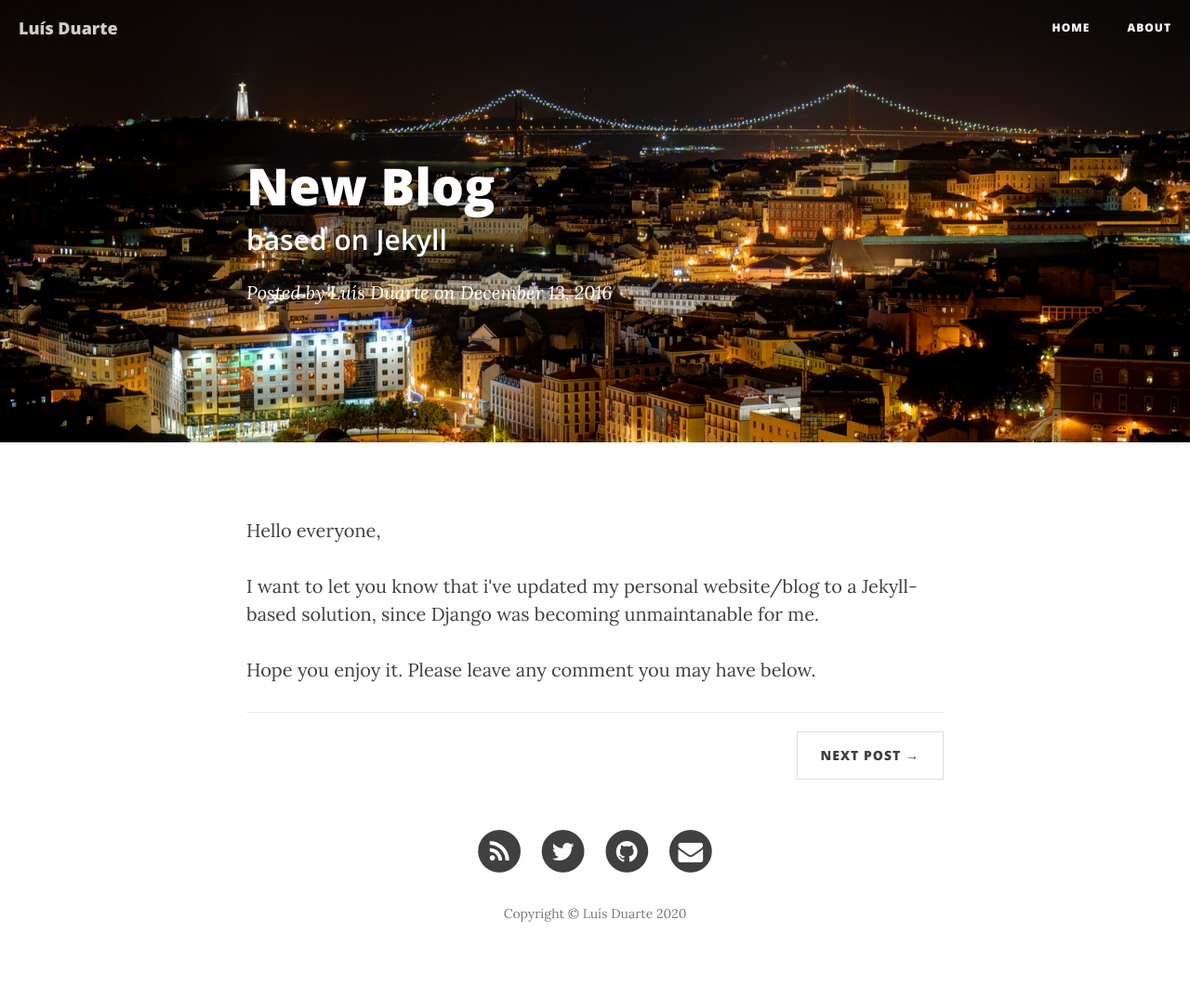
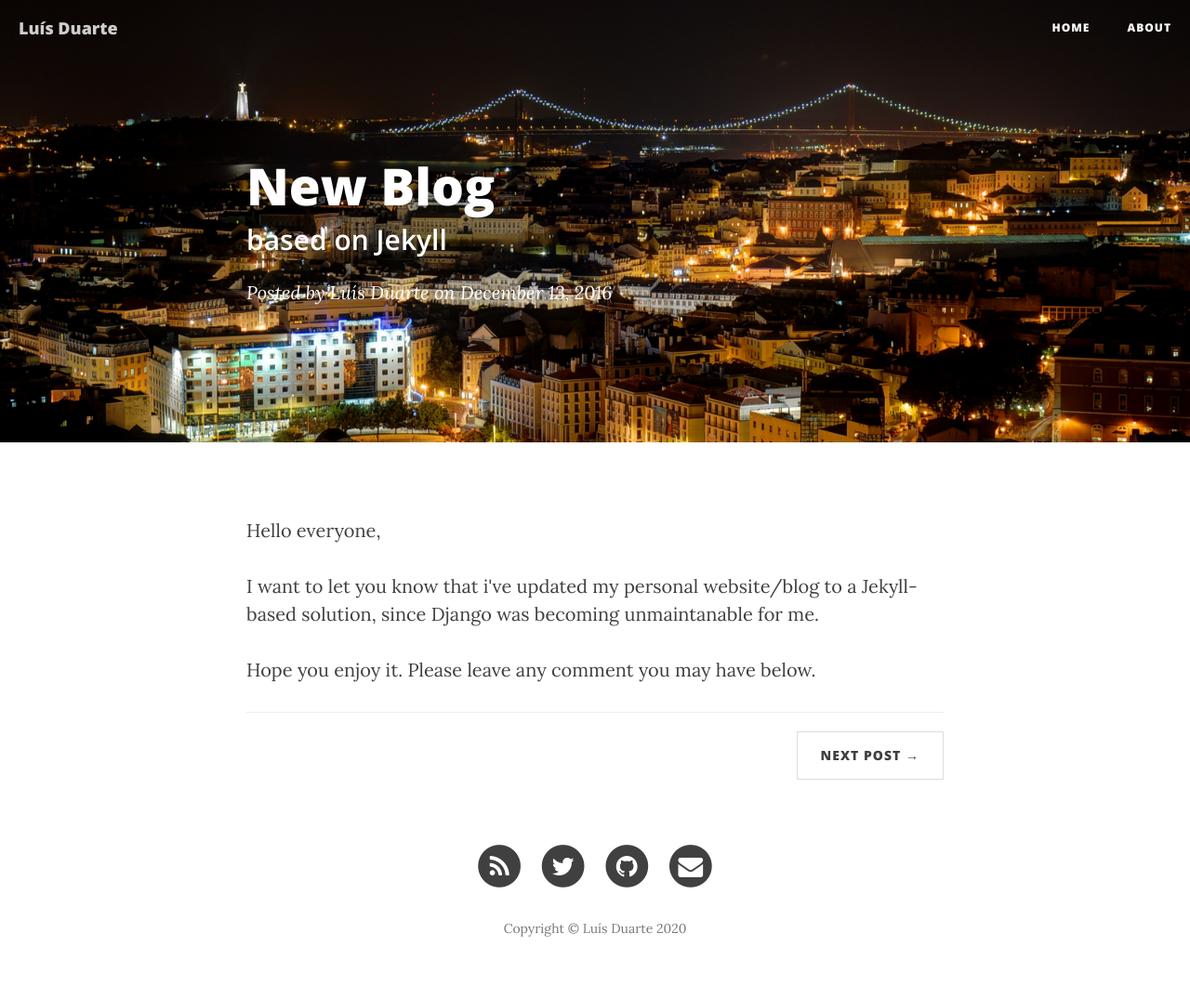
Before and after one commit to driverpt/driverpt.github.io, a Jekyll site: the page built from _posts/2016-12-19-new-blog.md, in a window 1280 px wide. Shown: the whole page at 93% size. Built offline with Jekyll 4.4.1, drawn with Linux system fonts in a browser that asks for light colours; nearby versions of some CDN libraries; comment, search, counter and statistics services are not loaded.

Commit message:
Add top margin for rows via css

```diff
--- a/css/clean-blog.css
+++ b/css/clean-blog.css
@@ -409,3 +409,7 @@ body {
 .round-avatar {
   border-radius: 50%;
 }
+
+.spacing-top-row {
+  margin-top: 16px;
+}
```
